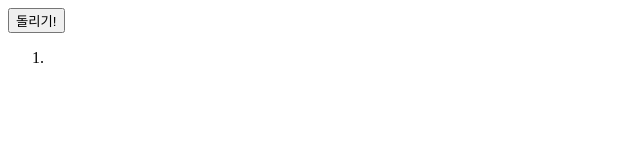
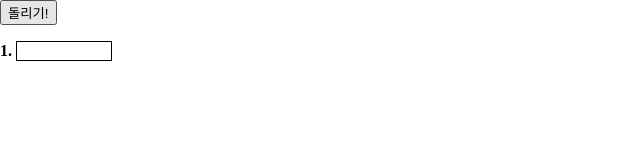
Before and after one commit to Puterism/random-locker, a plain HTML site: page index.html in a window 1280 px wide. Shown: the whole page, without its empty margins (0-640 px from the left). Drawn offline with Linux system fonts and the light colour scheme.

Commit message:
스타일링 추가

```diff
--- a/index.html
+++ b/index.html
@@ -6,12 +6,29 @@
   <meta name="viewport" content="width=device-width, initial-scale=1.0">
   <title>라커룸</title>
   <style>
+    body {
+      margin: 0;
+    }
     .container {
+      width: 100%;
+    }
 
+    .list {
+      display: grid;
+      grid-template-rows: repeat(3, 1fr);
+      grid-template-columns: repeat(10, 1fr);
+      padding:0 ;
+      margin: 0;
     }
 
     .list li {
-
+      /* width: calc(10% - 10px);
+      display: inline-block;
+      padding: 8px 10px; */
+      font-weight: bold;
+      font-size: 16px;
+      border: 1px solid black;
+      margin: 1em;
     }
   </style>
 </head>
```
